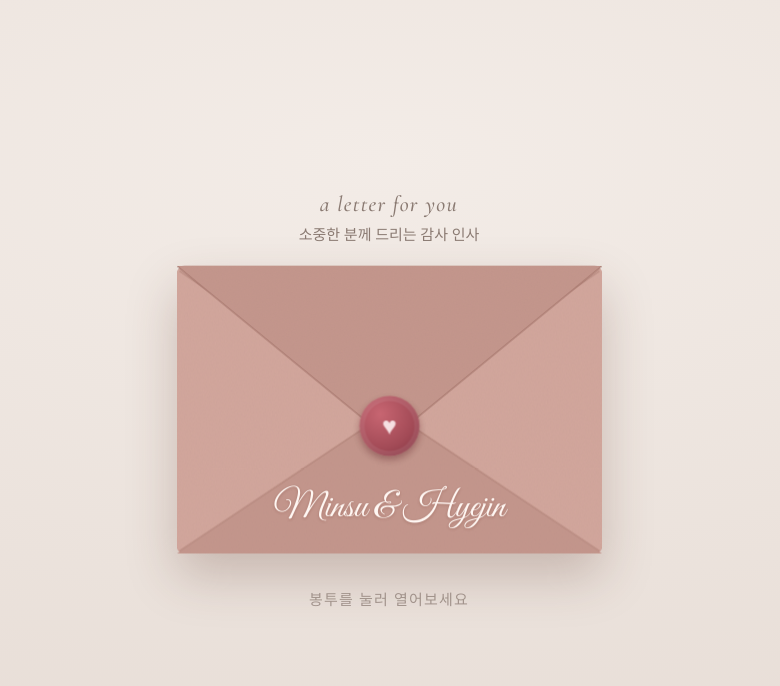
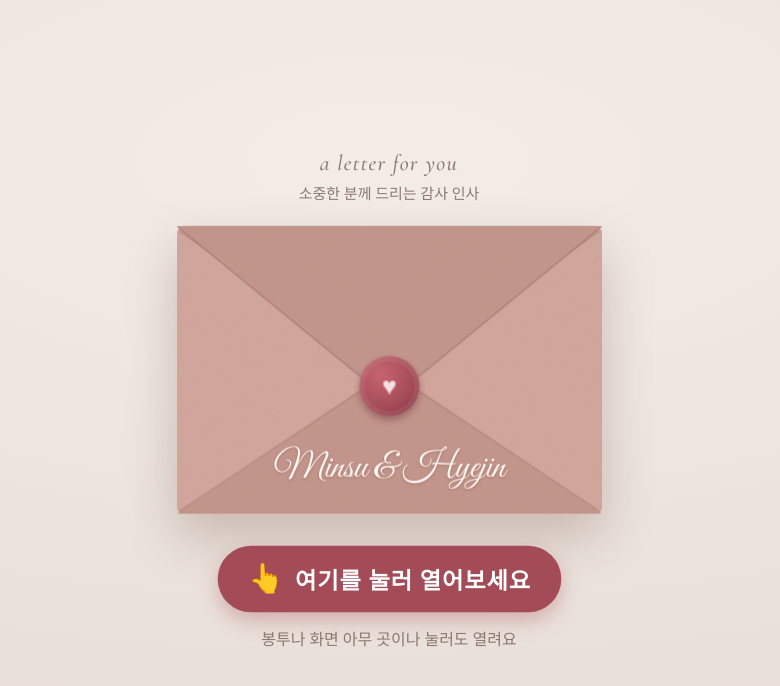
Before and after one commit to shinseungyu/wel_Wedding, a plain HTML site: page index.html in a window 1280 px wide. Shown: the whole page, without its empty margins (251-1031 px from the left). Drawn offline with nearby package versions, Linux system fonts and the light colour scheme; a web font is replaced by a local one.

Commit message:
봉투 열림 수정(덮개 방향·원근), 열기 안내 크게

```diff
--- a/index.html
+++ b/index.html
@@ -37,15 +37,25 @@
   .top-msg { text-align: center; transition: opacity .5s; }
   .top-msg .en { font-family: 'Cormorant Garamond', serif; font-style: italic; font-size: 22px; color: var(--soft); letter-spacing: .06em; }
   .top-msg .ko { margin-top: 6px; font-size: 15px; color: var(--soft); }
-  .hint { font-size: 15px; color: var(--soft); letter-spacing: .08em; animation: pulse 1.8s ease-in-out infinite; transition: opacity .4s; }
-  .opened .top-msg, .opened .hint { opacity: 0; animation: none; }
+  .hint { display: flex; align-items: center; gap: 10px; padding: 16px 30px; border: 0; border-radius: 999px;
+    background: var(--rose); color: #fff; font: inherit; font-size: clamp(19px, 5.4vw, 23px); font-weight: 700; letter-spacing: .04em;
+    box-shadow: 0 8px 20px rgba(163,75,87,.35); cursor: pointer; animation: nudge 1.6s ease-in-out infinite; transition: opacity .4s; }
+  .hint .hand { font-size: 1.25em; display: inline-block; animation: tap 1.6s ease-in-out infinite; }
+  .hint-sub { margin-top: -14px; font-size: clamp(14px, 4vw, 16px); color: var(--soft); transition: opacity .4s; }
+  @keyframes nudge { 0%, 100% { transform: scale(1); } 50% { transform: scale(1.06); } }
+  @keyframes tap { 0%, 100% { transform: translateY(0); } 50% { transform: translateY(-5px); } }
+  .opened .top-msg, .opened .hint, .opened .hint-sub { opacity: 0; animation: none; }
+  #intro { cursor: pointer; }
   @keyframes pulse { 50% { opacity: .35; } }
 
   /* 봉투는 340×230 기준으로 그리고 화면 폭에 맞춰 확대/축소 */
   .env-box { width: calc(340px * var(--es, 1)); height: calc(230px * var(--es, 1)); }
   .env { position: relative; width: 340px; height: 230px; perspective: 900px; cursor: pointer;
     transform-origin: top left; transform: scale(var(--es, 1)); }
-  .env-inner { position: absolute; inset: 0; transition: transform 1s cubic-bezier(.6,0,.4,1); }
+  .env-inner { position: absolute; inset: 0; perspective: 800px; perspective-origin: 50% 0;
+    transition: transform 1s cubic-bezier(.6,0,.4,1); }
+  .env-float { position: relative; width: 100%; height: 100%; animation: float 3.2s ease-in-out infinite; }
+  .opened .env-float { animation-play-state: paused; }
   .env-back { position: absolute; inset: 0; border-radius: 6px; background: var(--kraft3);
     box-shadow: 0 18px 40px rgba(90,50,40,.25); }
   .letter { position: absolute; left: 22px; top: 14px; width: 296px; height: 200px; z-index: 2;
@@ -66,7 +76,7 @@
     backface-visibility: hidden; }
   .names { position: absolute; left: 0; right: 0; bottom: 18px; text-align: center; z-index: 5;
     font-family: 'Great Vibes', cursive; font-size: 30px; color: #fff7f3; text-shadow: 0 1px 2px rgba(120,60,50,.35); }
-  .env:not(.opened) .env-inner { animation: float 3.2s ease-in-out infinite; }
+
   @keyframes float { 0%, 100% { transform: none; } 50% { transform: translateY(-5px); } }
 
   .opened .flap { transform: rotateX(180deg); }
@@ -175,7 +185,7 @@
 <div id="intro">
   <div class="top-msg"><div class="en">a letter for you</div><div class="ko">소중한 분께 드리는 감사 인사</div></div>
   <div class="env-box">
-    <div class="env" id="env" role="button" aria-label="봉투 열기">
+    <div class="env-float"><div class="env" id="env" role="button" aria-label="봉투 열기">
       <div class="env-inner">
         <div class="env-back"></div>
         <div class="letter">Thank you</div>
@@ -198,14 +208,16 @@
             <path d="M0 0 L156 128 Q170 138 184 128 L340 0" stroke="rgba(110,60,50,.22)" stroke-width="1.4" fill="none"/>
           </svg>
           <svg class="inside" viewBox="0 0 340 140" aria-hidden="true">
-            <path d="M0 0 H340 L184 128 Q170 138 156 128Z" fill="#e6c2b9"/>
+            <path d="M0 140 H340 L184 12 Q170 2 156 12Z" fill="#e6c2b9"/>
+            <path d="M0 140 L156 12 Q170 2 184 12 L340 140" stroke="rgba(110,60,50,.18)" stroke-width="1.4" fill="none"/>
           </svg>
           <div class="seal">♥</div>
         </div>
       </div>
-    </div>
+    </div></div>
   </div>
-  <div class="hint">봉투를 눌러 열어보세요</div>
+  <button class="hint" type="button"><span class="hand">👆</span>여기를 눌러 열어보세요</button>
+  <div class="hint-sub">봉투나 화면 아무 곳이나 눌러도 열려요</div>
 </div>
 
 <main id="main">
@@ -384,7 +396,7 @@
     setTimeout(function () { main.classList.add('show'); document.body.classList.remove('locked'); }, 2500);
     setTimeout(function () { petals(18); }, 9000);
   }
-  env.addEventListener('click', open);
+  intro.addEventListener('click', open);
 
   // ?open 이면 바로 펼친 상태로 (미리보기용)
   if (/[?&]open/.test(location.search)) {
```
